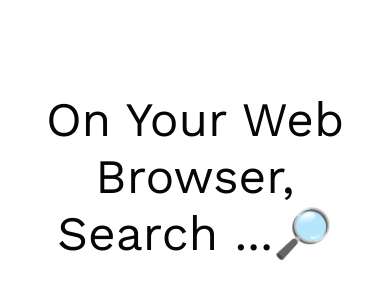
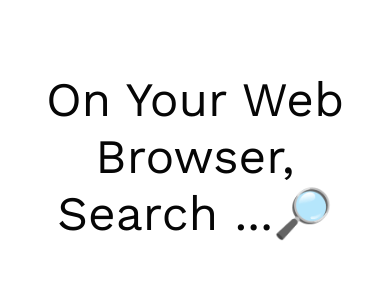
Before and after one commit to DataMan7/watoto-na-codi-intro, a website: page index.html in a window 390 px wide. Shown: the part 146-446 px from the top of the page. Drawn offline with nearby package versions, Linux system fonts and the light colour scheme.

Commit message:
Update style.css

```diff
--- a/style/style.css
+++ b/style/style.css
@@ -299,14 +299,3 @@ body {
     font-weight: lighter;
   }
 }
-@media screen and (max-width: 768px) {
-  body {
-    padding: 20px;
-  }
-}
-
-@media screen and (max-width: 480px) {
-  body {
-    font-size: 14px; /* Even smaller font size for screens less than 480px wide (typical smartphones) */
-  }
-}
```
